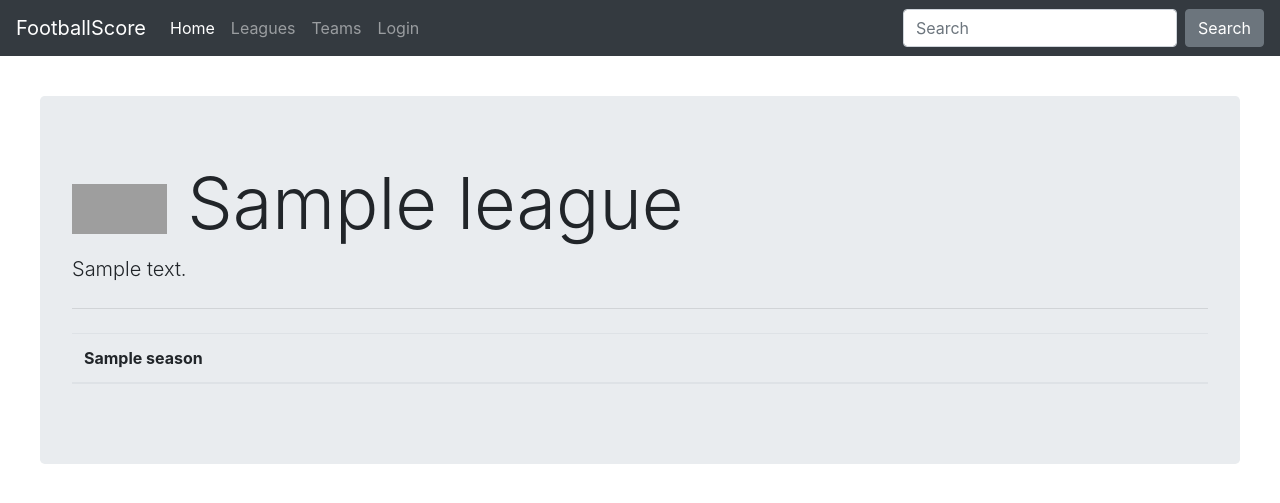
After one commit to paulina1206/FootballScore, a Django app: template templates/detail_league.html in a window 1280 px wide. The commit adds this page. Shown: the top 503 px of the page. Run offline with Django 3.2, Linux system fonts and the light colour scheme; the template is opened without the code that fills it: most values are stand-ins (such as "Sample title", 1, 10 or a date in 2020); lists and menus that the app fills with data are empty; some libraries are stand-ins or nearby versions; grey boxes are pictures that could not be loaded.

Commit message:
detail_league

```diff
--- a/footballscore_app/forms.py
+++ b/footballscore_app/forms.py
@@ -38,8 +38,8 @@ class TeamSeasonForm(forms.ModelForm):
 class MatchForm(forms.ModelForm):
     def clean(self):
         cleaned_data = super().clean()
-        team_home = cleaned_data['team_home'].season
-        team_away = cleaned_data['team_away'].season
+        team_home = cleaned_data['team_home'].season.season
+        team_away = cleaned_data['team_away'].season.season
         if team_home and team_away:
             if team_home != team_away:
                 raise forms.ValidationError("Teams don't play at the same league.")
--- a/footballscore_app/urls.py
+++ b/footballscore_app/urls.py
@@ -24,6 +24,7 @@ urlpatterns = [
     path('add_league/', views.AddLeagueView.as_view(), name="add_league"),
     path('edit_league/<int:pk>/', views.EditLeagueView.as_view(), name="edit_league"),
     path('delete_league/<int:pk>/', views.DeleteLeagueView.as_view(), name="delete_league"),
+    path('detail_league/<int:id>/', views.DetailLeagueView.as_view(), name='detail_league'),
     path('teams/', views.TeamView.as_view(), name="teams"),
     path('add_team/', views.AddTeamView.as_view(), name="add_team"),
     path('edit_team/<int:id>/', views.EditTeamView.as_view(), name="edit_team"),
--- /dev/null
+++ b/templates/detail_league.html
@@ -0,0 +1,35 @@
+{% extends 'base.html' %}
+{% block content %}
+
+    <div class="jumbotron">
+        <h1 class="display-3"><img width="95" height="50"
+                                   src="{{ MEDIA_URL }}{{ league.country.flag.url }}"> {{ league.name }}</h1>
+        <p class="lead">{{ league.description }}</p>
+        <hr class="my-4">
+
+        {% for season in league.season_set.all %}
+            <table class="table table-hover">
+                <thead>
+                <tr>
+                    <th scope="col">{{ season }}</th>
+                </tr>
+                </thead>
+                {% for team in teams %}
+                    {% for t in team.teamseason_set.all %}
+                        {% if t.season.season == season.season %}
+                            <tbody style="width:100%">
+                            <tr class="table-success">
+                                <td style="width:40%; text-align: right">{{ t }}</td>
+                                <td style="width:8%; text-align: right">{{ seson.team.points }}</td>
+                                <td style="width:4%; text-align: center"></td>
+                                <td style="width:8%; text-align: left">{{ match.score_away |default_if_none:" - " }}</td>
+                                <td style="width:40%;text-align: left">{{ match.team_away.team.name }}</td>
+                            </tbody>
+                        {% endif %}
+                    {% endfor %}
+                {% endfor %}
+            </table>
+        {% endfor %}
+    </div>
+
+{% endblock %}
```
Also changed, not shown: footballscore_app/views.py (+14 -1 lines), templates/index.html (+15 -15 lines), templates/league.html (+9 -2 lines).
